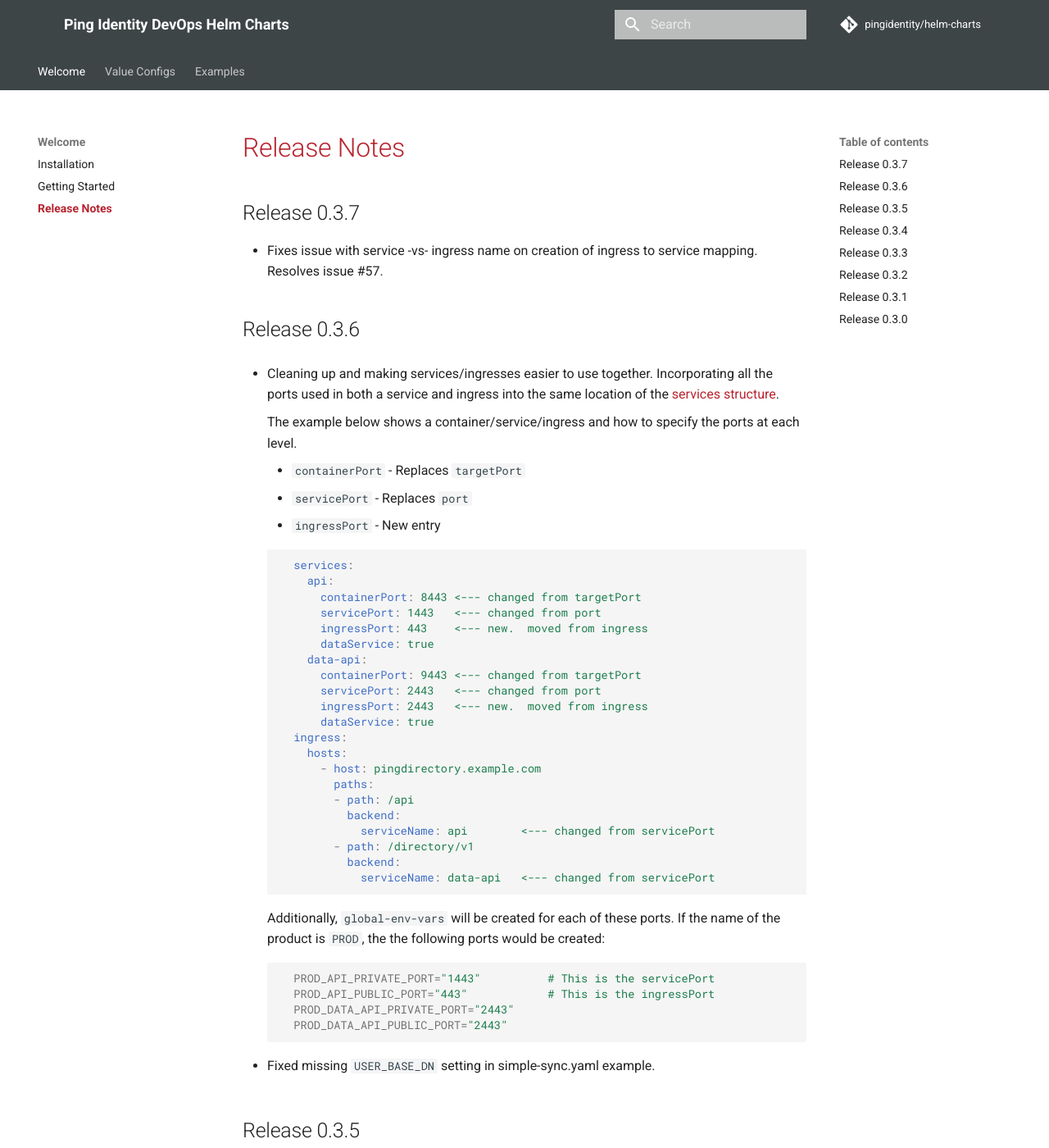
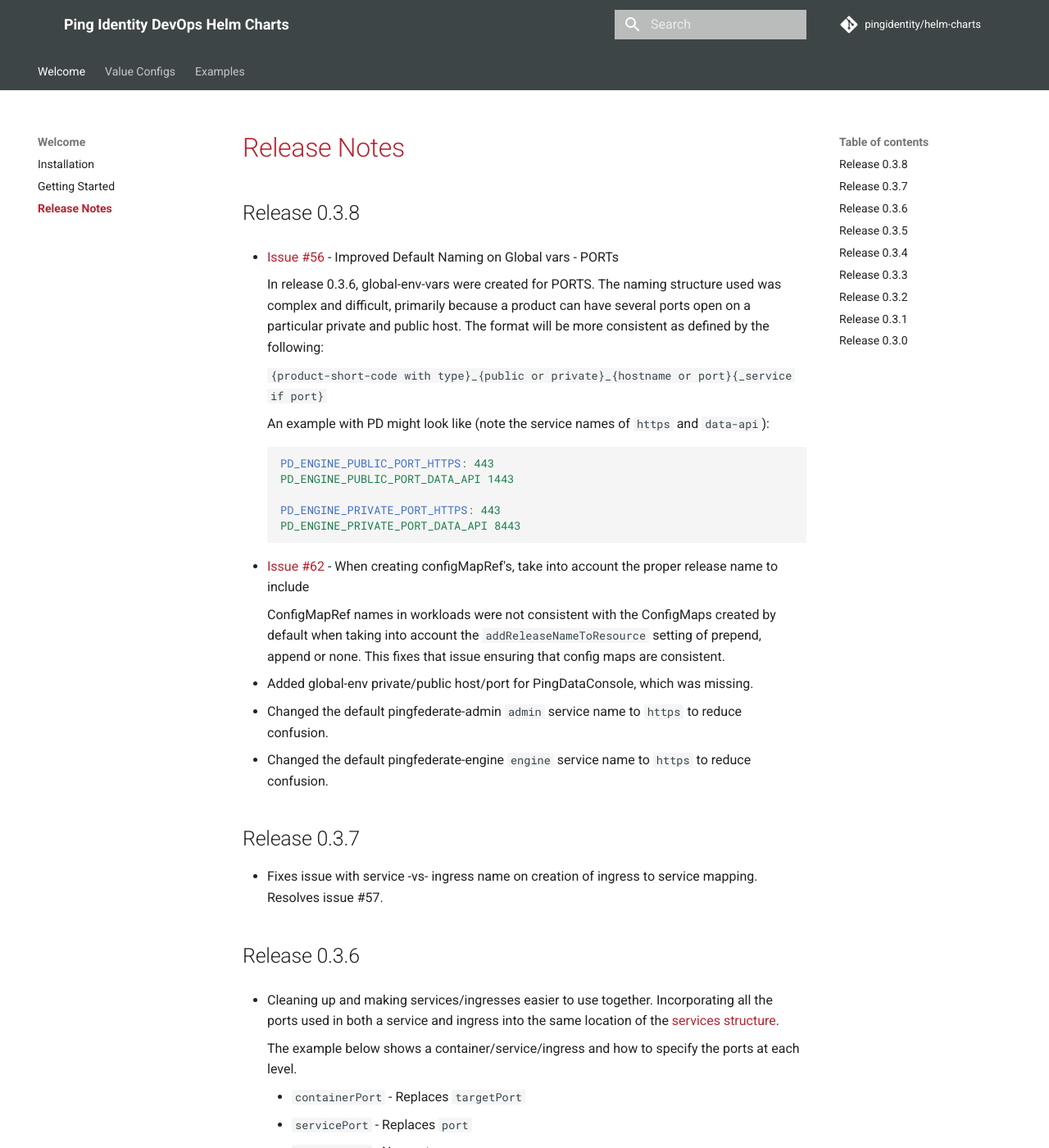
Before and after one commit to pingidentity/helm-charts, an MkDocs documentation site: the page built from docs/release-notes.md, in a window 1280 px wide and 1400 px high. Shown: the whole window at 82% size. Built offline with MkDocs 1.6.1 and Material for MkDocs 9.7.7, drawn with Linux system fonts in a browser that asks for light colours; comment, search, counter and statistics services are not loaded.

Commit message:
Release 0.3.8.  Resolves issues #56 and #62

````diff
--- a/docs/release-notes.md
+++ b/docs/release-notes.md
@@ -1,4 +1,35 @@
 # Release Notes
+
+## Release 0.3.8
+
+* [Issue #56](https://github.com/pingidentity/helm-charts/issues/56) - Improved Default Naming on Global vars - PORTs
+
+    In release 0.3.6, global-env-vars were created for PORTS.  The naming structure used was
+    complex and difficult, primarily because a product can have several ports open on a particular
+    private and public host.  The format will be more consistent as defined by the following:
+
+    `{product-short-code with type}_{public or private}_{hostname or port}{_service if port}`
+
+    An example with PD might look like (note the service names of `https` and `data-api`):
+
+    ```yaml
+    PD_ENGINE_PUBLIC_PORT_HTTPS: 443
+    PD_ENGINE_PUBLIC_PORT_DATA_API 1443
+
+    PD_ENGINE_PRIVATE_PORT_HTTPS: 443
+    PD_ENGINE_PRIVATE_PORT_DATA_API 8443
+    ```
+
+* [Issue #62](https://github.com/pingidentity/helm-charts/issues/62) -
+  When creating configMapRef's, take into account the proper release name to include
+
+    ConfigMapRef names in workloads were not consistent with the ConfigMaps created by default
+    when taking into account the `addReleaseNameToResource` setting of prepend, append or none.
+    This fixes that issue ensuring that config maps are consistent.
+
+* Added global-env private/public host/port for PingDataConsole, which was missing.
+* Changed the default pingfederate-admin `admin` service name to `https` to reduce confusion.
+* Changed the default pingfederate-engine `engine` service name to `https` to reduce confusion.
 
 
 ## Release 0.3.7
````
Also changed, not shown: 4 other files.
